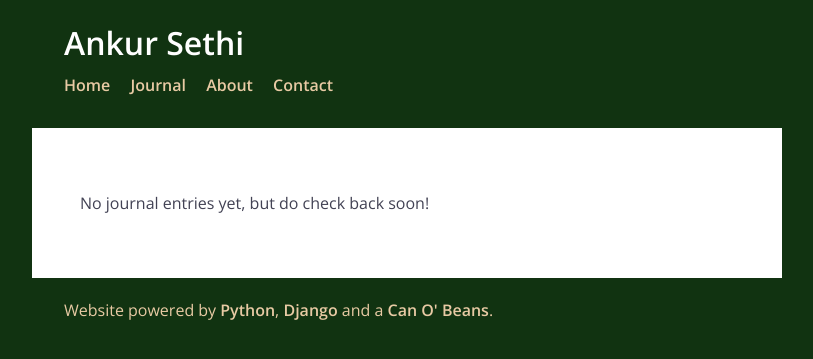
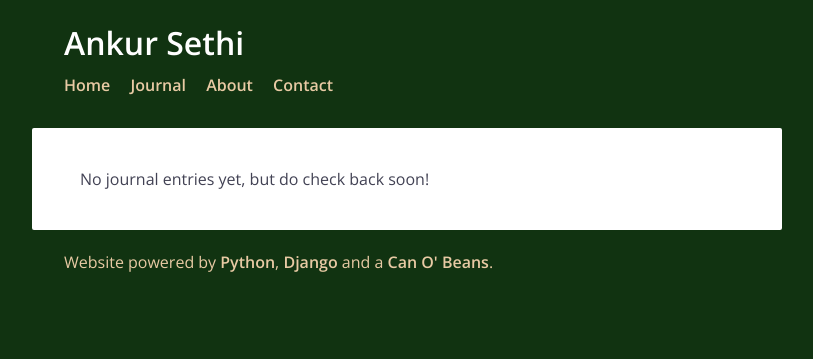
Before and after one commit to s3thi/can_o_beans, a Django app: page /journal/ in a window 1280 px wide. Shown: the top 359 px of the page, without its empty margins (233-1046 px from the left). Run offline with Django 3.2, Linux system fonts and the light colour scheme; data that the repository does not hold is empty; style sheets or scripts are compiled from the project's sources.

Commit message:
Style fixes.

```diff
--- a/gravy/static/gravy/style.scss
+++ b/gravy/static/gravy/style.scss
@@ -101,10 +101,9 @@ h1, h2, h3, h5, h6 {
 
 .content_block {
     background-color: white;
-    padding: 3em;
-    // padding-left: 3em;
-    // padding-right: 3em;
+    padding: 1.5em 3em;
     margin-top: 2em;
+    border-radius: 2px;
 }
 
 .journal_entry_posted_on {
--- a/journal/templates/journal/entry.html
+++ b/journal/templates/journal/entry.html
@@ -9,6 +9,12 @@
 
 {% block content %}
   {% include "journal/entry_snippet.html" %}
+
+    <section class="content_block">
+        <div class="content_wrap">
+            <p>If you have a comment or a correction related to this post, you may send me an email at <a href="mailto:contact@ankursethi.in">contact@ankursethi.in</a>.</p>
+        </div>
+    </section>
 {% endblock %}
 
 {% block sidebar %}
--- a/journal/templates/journal/entry_snippet.html
+++ b/journal/templates/journal/entry_snippet.html
@@ -6,6 +6,5 @@
 
 	<div class="content_wrap">
   		{{ journal_entry.content_processed|safe }}
-        <p><i>If you have a comment or a correction related to this post, you may send me an email at <a href="mailto:contact@ankursethi.in">contact@ankursethi.in</a>.</i></p>
 	</div>
 </section>
```
